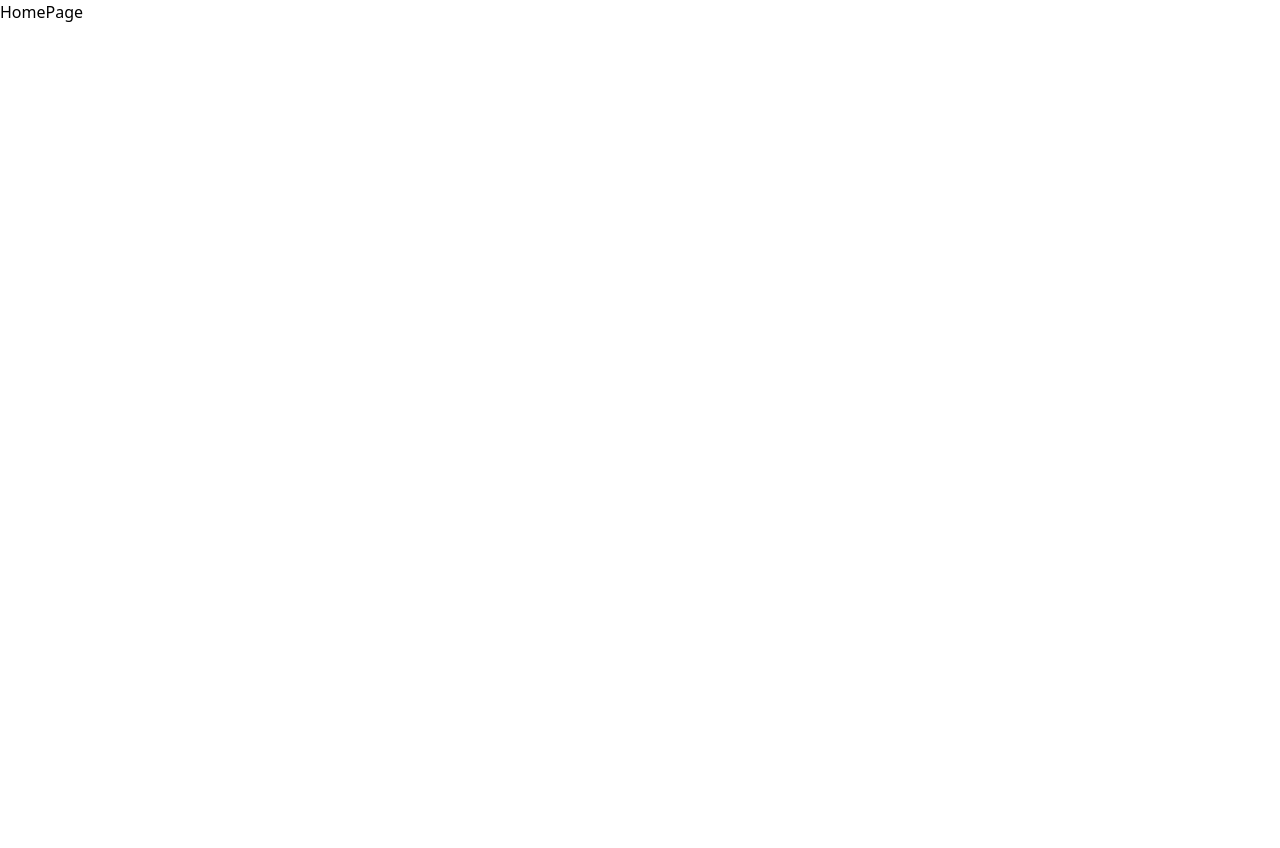
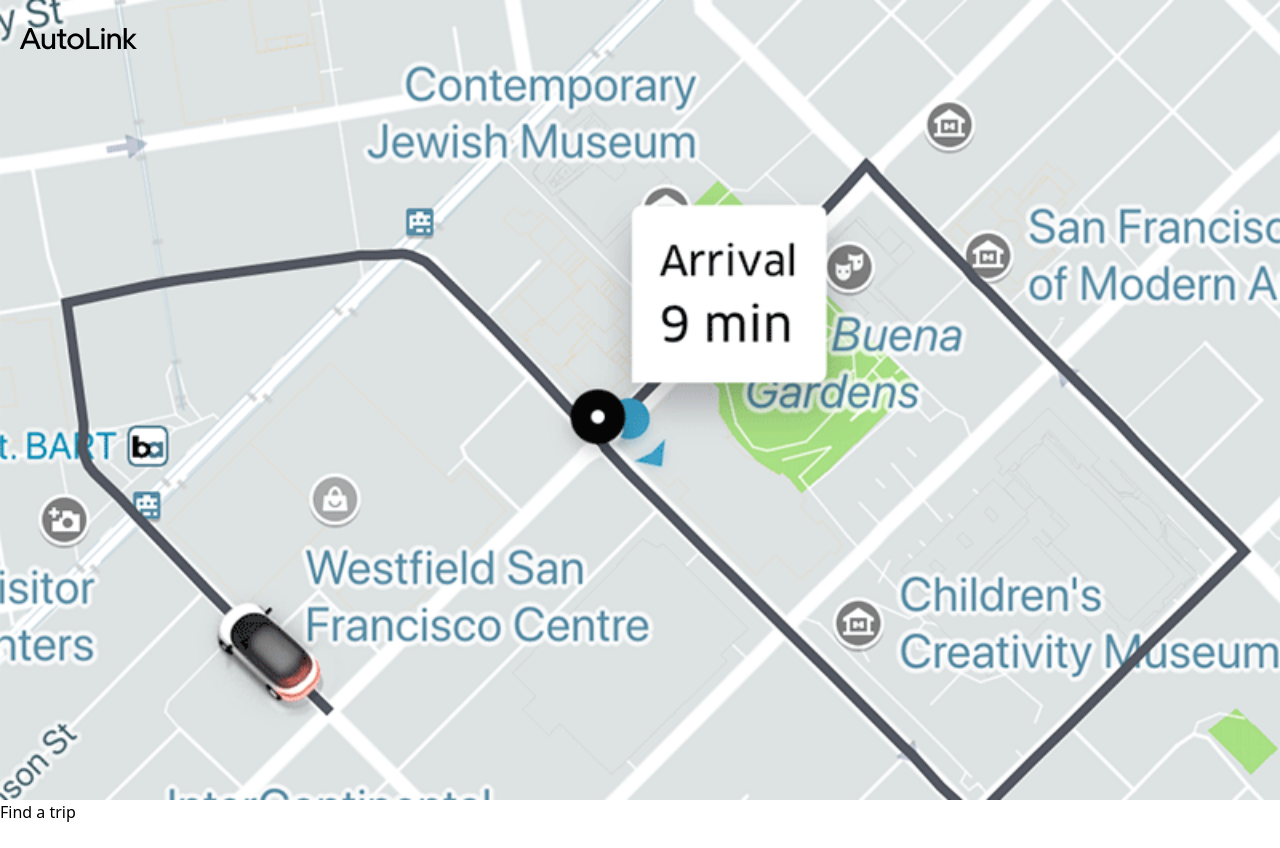
Before and after one commit to Keyurrr14/AutoLink, a React (Vite) app in the folder frontend/: page /home in a window 1280 px wide. Before the commit the page ends 800 px from the top, so only its background shows below. Built offline with nearby package versions, Linux system fonts and the light colour scheme; sample sign-in values are in the browser's storage.

Commit message:
[fix]: CaptainLogout error fixed

```diff
--- a/frontend/src/pages/CaptainProtectedWrapper.jsx
+++ b/frontend/src/pages/CaptainProtectedWrapper.jsx
@@ -1,35 +1,37 @@
+import axios from "axios";
 import React, { useContext, useEffect, useState } from "react";
 import { useNavigate } from "react-router-dom";
 import { CaptainDataContext } from "../context/CaptainContext";
-import axios from "axios";
-
 
 const CaptainProtectedWrapper = ({ children }) => {
   const token = localStorage.getItem("token");
   const navigate = useNavigate();
   const { captain, setCaptain } = useContext(CaptainDataContext);
-  const [ isLoading, setIsLoading ] = useState(true);
+  const [isLoading, setIsLoading] = useState(true);
 
   useEffect(() => {
     if (!token) {
       navigate("/captain-login");
+      return;
     }
-  }, [token]);
 
-  axios.get(`${import.meta.env.VITE_BASE_URL}/captains/profile`, {
+    axios
+      .get(`${import.meta.env.VITE_BASE_URL}/captains/profile`, {
         headers: {
           Authorization: `Bearer ${token}`,
         },
-  }).then((response) => {
+      })
+      .then((response) => {
         if (response.status === 200) {
           setCaptain(response.data.captain);
           setIsLoading(false);
         }
-  }).catch((error) => {
+      })
+      .catch((error) => {
         console.log(error);
         navigate("/captain-login");
-  })
-
+      });
+  }, [token]);
 
   if (isLoading) {
     return <div>Loading...</div>;
--- a/frontend/src/pages/Home.jsx
+++ b/frontend/src/pages/Home.jsx
@@ -1,9 +1,23 @@
 import React from 'react'
+import map from "../assets/images/map.webp"
 
 const Home = () => {
   return (
-    <div>
-      HomePage
+    <div className='relative'>
+      <h1 className='absolute top-5 left-5 text-3xl font-UberMoveMedium'>
+        AutoLink
+      </h1>
+      <div className="h-screen w-screen">
+        <img className='w-full h-full object-cover' src={map} alt="" />
+      </div>
+      <div>
+        <h1>
+          Find a trip
+        </h1>
+        <form>
+          <input type="text" name="" id="" />
+        </form>
+      </div>
     </div>
   )
 }
--- a/frontend/src/pages/UserLogout.jsx
+++ b/frontend/src/pages/UserLogout.jsx
@@ -1,20 +1,35 @@
-import React from "react";
 import axios from "axios";
+import React, { useContext, useEffect } from "react";
 import { useNavigate } from "react-router-dom";
+import { UserDataContext } from "../context/userContext";
 
 const UserLogout = () => {
-  const token = localStorage.getItem("token");
   const navigate = useNavigate();
+  const [user, setUser] = useContext(UserDataContext);
 
-  axios.get(`${import.meta.env.VITE_BASE_URL}/users/logout`, {
-    headers: {
-      Authorization: `Bearer ${token}`,
-    },
-  }).then((response) => {
-    localStorage.removeItem("token");
-    navigate("/login");
-  });
-  return <div>UserLogout</div>;
+  useEffect(() => {
+    const logout = async () => {
+      const token = localStorage.getItem("token");
+      try {
+        await axios.get(`${import.meta.env.VITE_BASE_URL}/users/logout`, {
+          headers: {
+            Authorization: `Bearer ${token}`,
+          },
+        });
+      } catch (error) {
+        // console.log("Logout error:", error);
+      } finally {
+        // Clear user data regardless of API success/failure
+        localStorage.removeItem("token");
+        setUser(null);
+        navigate("/login");
+      }
+    };
+
+    logout();
+  }, []);
+
+  return <div>Logging out...</div>;
 };
 
 export default UserLogout;
```
Also changed, not shown: frontend/src/assets/images/map.webp (added). Lines whose indentation alone changed are shown as unchanged.
